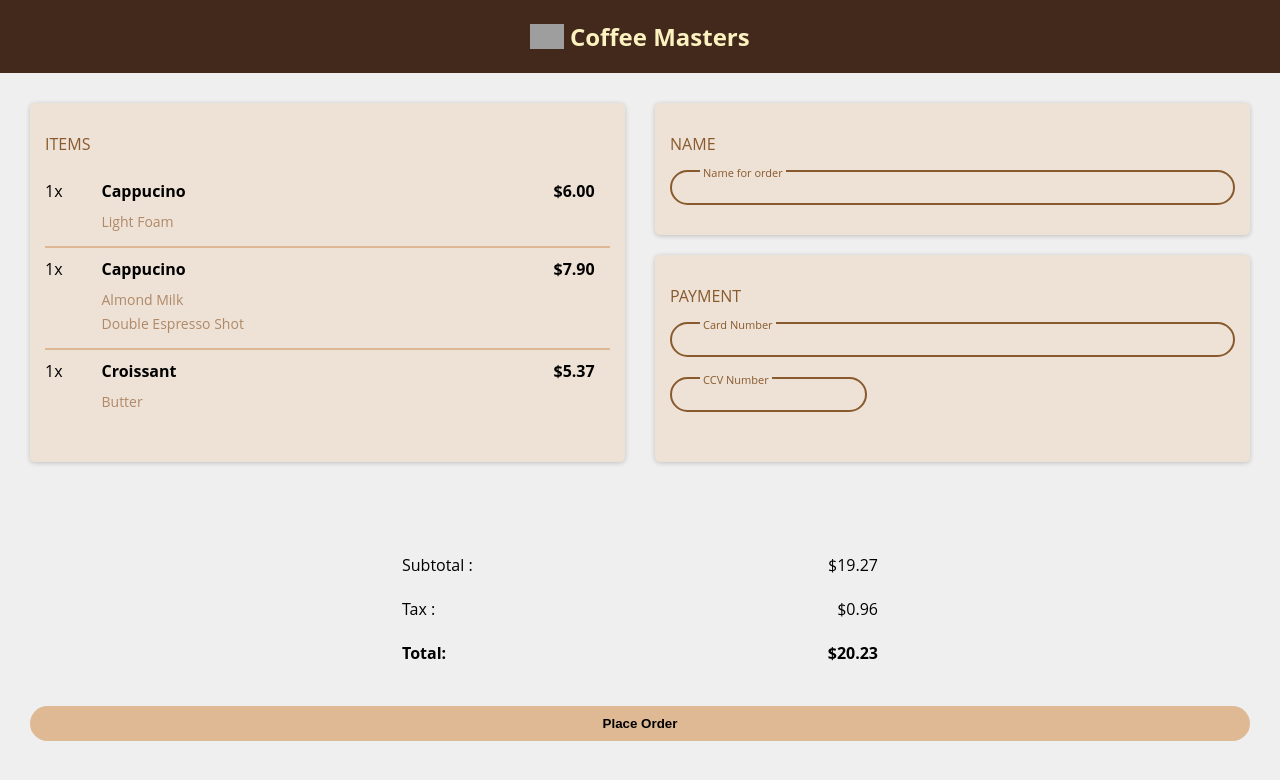
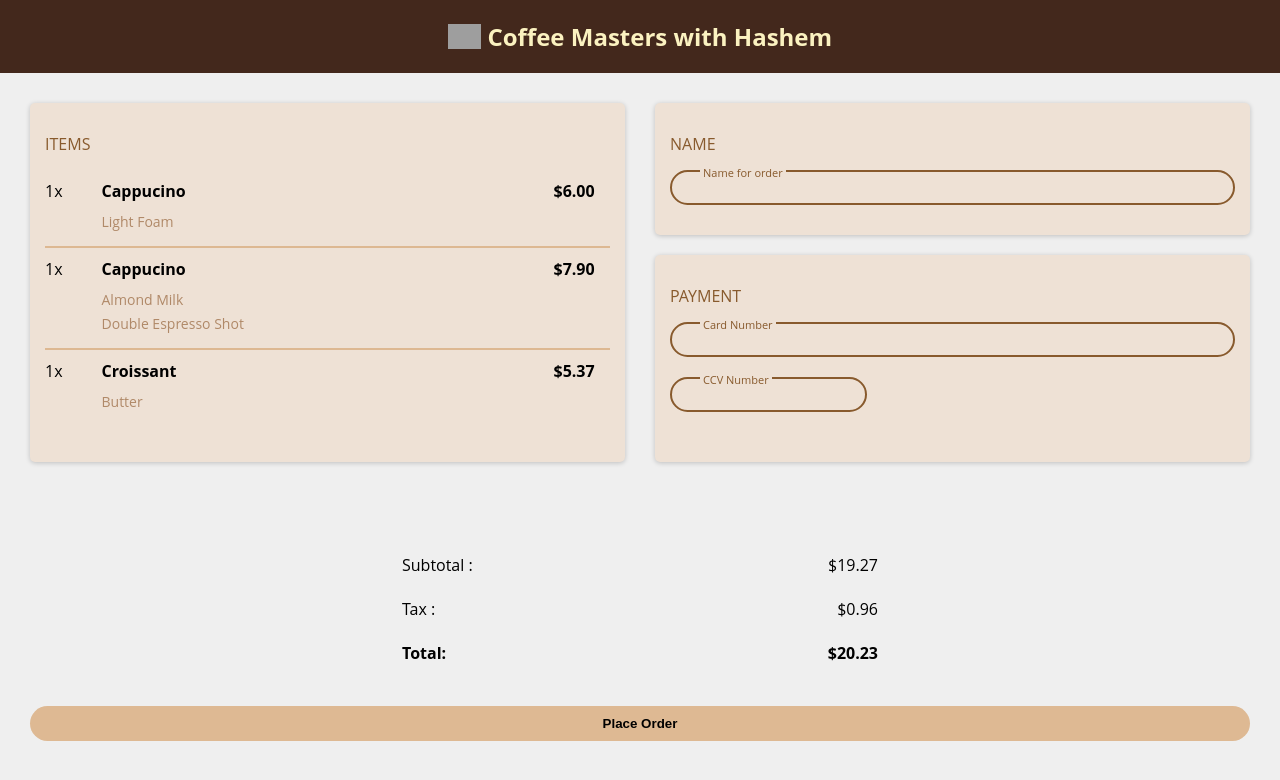
Before and after one commit to HasheemZerei/HasheemZerei.github.io, a plain HTML site: page index.html in a window 1280 px wide. Drawn offline with Linux system fonts and the light colour scheme; grey boxes are pictures that could not be loaded.

Commit message:
Update index.html

```diff
--- a/index.html
+++ b/index.html
@@ -15,7 +15,7 @@
         <h1 class="nav-content">
             <img src="https://btholt.github.io/complete-intro-to-web-dev-v3/images/coffee_masters_logo.png"
                 class="nav-img">
-            Coffee Masters
+            Coffee Masters with Hashem
         </h1>
     </nav>
 
```
